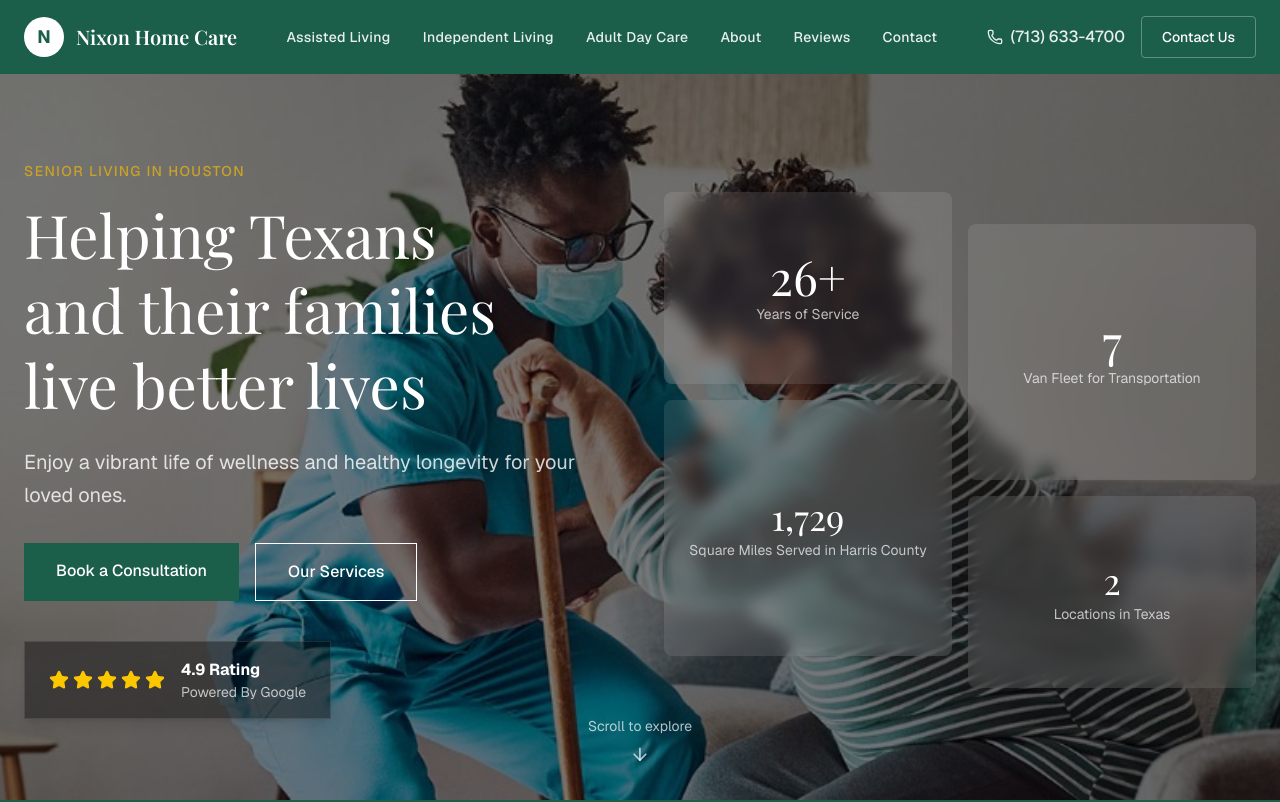
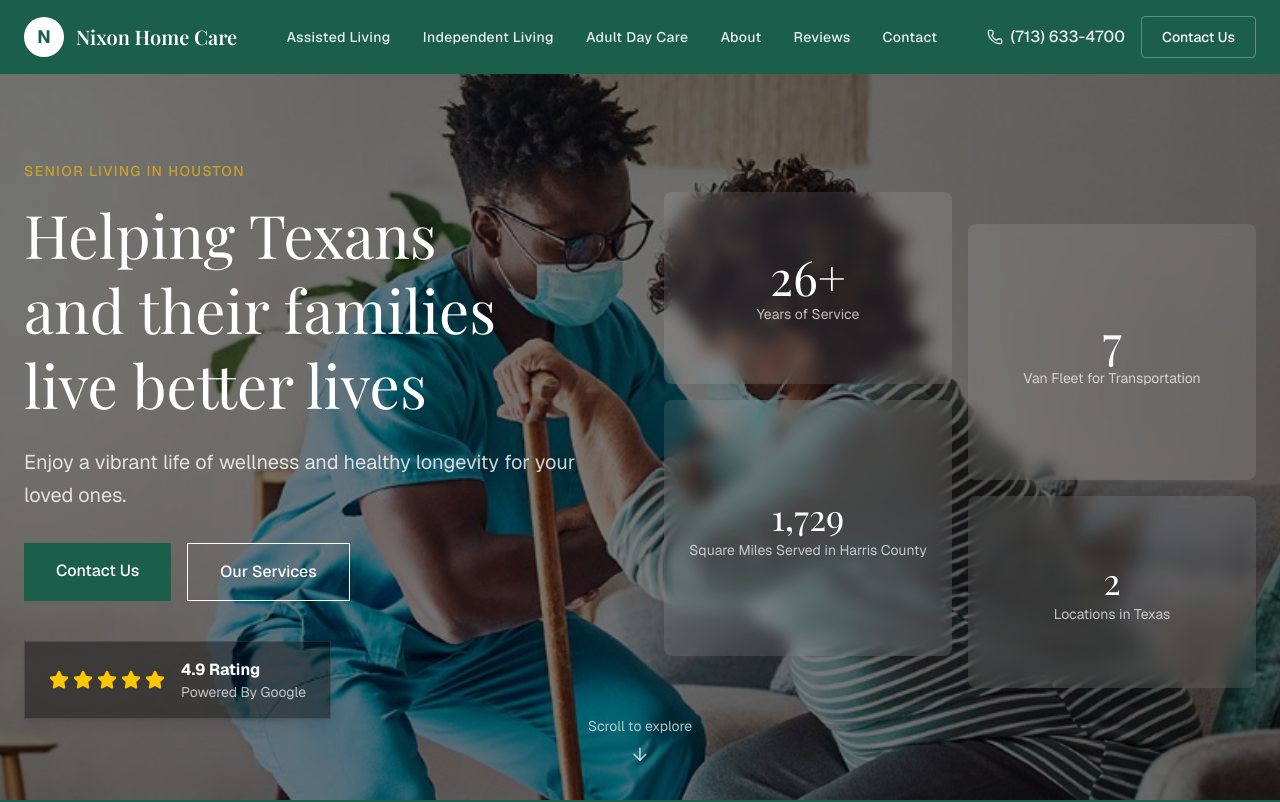
Before and after one commit to alexferrell4/nixon-homecare, a Next.js app: page / in a window 1280 px wide. Shown: the top 802 px of the page. Built offline with nearby package versions, Linux system fonts and the light colour scheme; a web font is replaced by a local one.

Commit message:
11th Commit

```diff
--- a/src/components/Hero.tsx
+++ b/src/components/Hero.tsx
@@ -55,7 +55,7 @@ export default function Hero() {
                 href="#contact"
                 className="px-8 py-4 bg-primary text-primary-foreground font-medium hover:bg-primary/90 transition-colors text-center"
               >
-                Book a Consultation
+                Contact Us
               </motion.a>
 
               <motion.a
```
